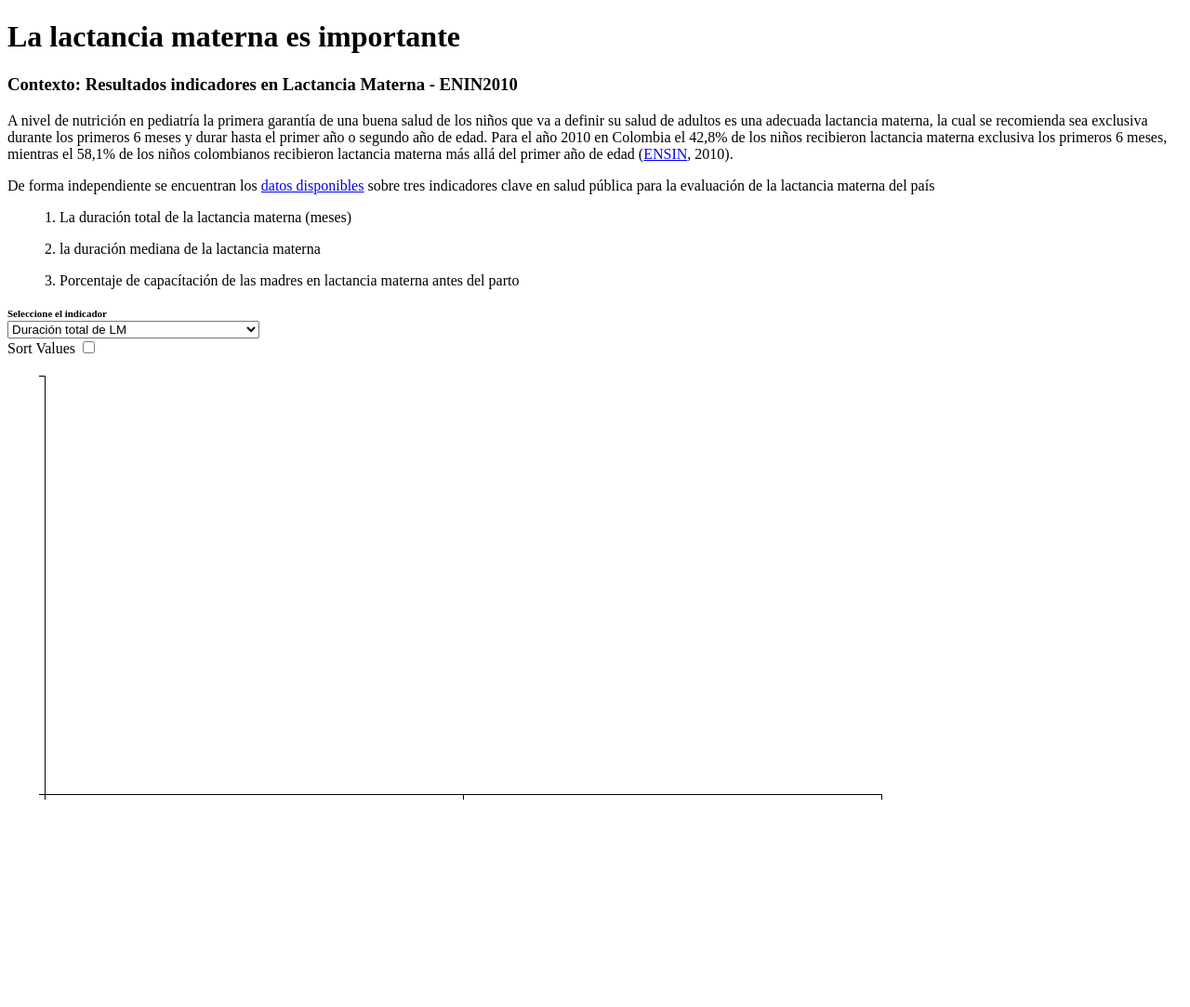
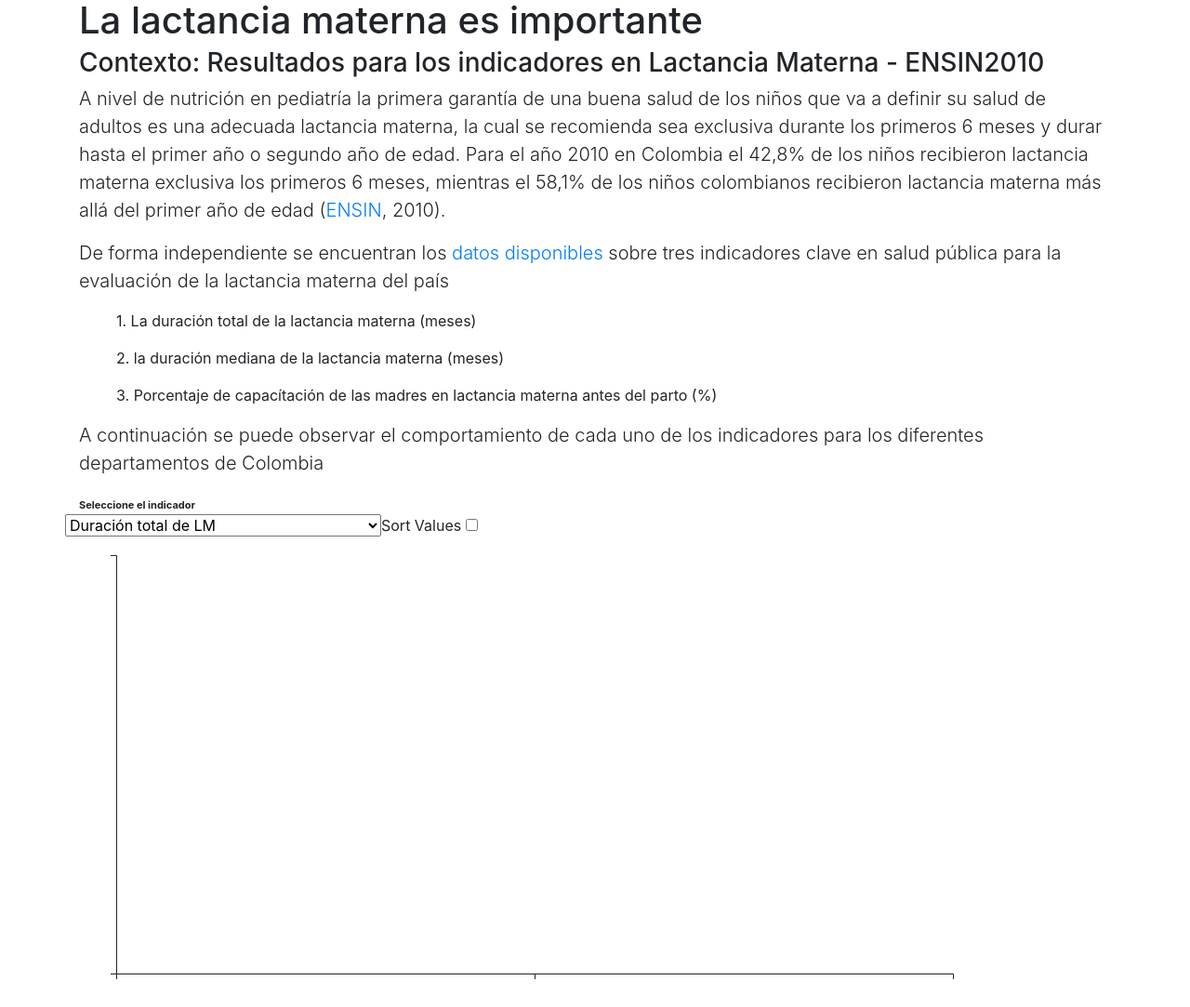
Before and after one commit to as-garciav/VA_Uniandes, a plain HTML site: page index.html in a window 1280 px wide. Shown: the whole page at 93% size. Before the commit the page ends 896 px from the top, so only its background shows below. Drawn offline with nearby package versions, Linux system fonts and the light colour scheme.

Commit message:
d3 library update

```diff
--- a/index.html
+++ b/index.html
@@ -6,6 +6,9 @@
 
 
 		<title> Indicadores lactancia materna para el año 2010</title>
+		 <!-- Bootstrap core CSS -->
+	    <link rel="stylesheet" href="https://maxcdn.bootstrapcdn.com/bootstrap/4.0.0-beta/css/bootstrap.min.css" integrity="sha384-/Y6pD6FV/Vv2HJnA6t+vslU6fwYXjCFtcEpHbNJ0lyAFsXTsjBbfaDjzALeQsN6M" crossorigin="anonymous">
+
 	</head>
 	<body>
 		<style src="CSS/styles.css">
@@ -16,20 +19,23 @@
 			</div>
 
 			<div class = "analysys-text">
-				<h3> Contexto: Resultados indicadores en Lactancia Materna - ENIN2010 </h3>
+				<h3> Contexto: Resultados para los indicadores en Lactancia Materna - ENSIN2010 </h3>
 				<p class = "lead"> A nivel de nutrición en pediatría la primera garantía de una buena salud de los niños que va a definir su salud de adultos es una adecuada lactancia materna, la cual se recomienda sea exclusiva durante los primeros 6 meses y durar hasta el primer año o segundo año de edad. Para el año 2010 en Colombia el 42,8% de los niños recibieron lactancia materna exclusiva los primeros 6 meses, mientras el 58,1% de los niños colombianos recibieron lactancia materna más allá del primer año de edad (<a href="https://www.icbf.gov.co/bienestar/nutricion/encuesta-nacional-situacion-nutricional">ENSIN</a>, 2010). </p>
 
 				<p class = "lead"> De forma independiente se encuentran los <a href = "https://www.datos.gov.co/Salud-y-Protecci-n-Social/Salud-Datos/5kgh-si6m">datos disponibles</a> sobre tres indicadores clave en salud pública para la evaluación de la lactancia materna del país </p>
 
 				<ul>
 					<p>1. La duración total de la lactancia materna (meses) </p>
-					<p>2. la duración mediana de la lactancia materna </p>
-					<p>3. Porcentaje de capacítación de las madres en lactancia materna antes del parto </p>
+					<p>2. la duración mediana de la lactancia materna (meses) </p>
+					<p>3. Porcentaje de capacítación de las madres en lactancia materna antes del parto (%) </p>
 				</ul>
+
+				<p class = "lead"> A continuación se puede observar el comportamiento de cada uno de los indicadores para los diferentes departamentos de Colombia </p>
+
 			</div>
 		</div>
 
-
+		<div class = "container">
 			<b style="font-size:11px;">Seleccione el indicador</b>
 			<div class="row">
 
@@ -48,12 +54,14 @@
 					  <input type="checkbox" id="myCheckbox">
 					</span>
 				</div>
-
 			</div>
 		<!-- Creating space for my canvas-->
 			<div id="barPlot"></div>
-		<script src="http://d3js.org/d3.v5.min.js"></script>
+			<script src="https://d3js.org/d3.v5.min.js"></script>
 			<script src="js/simpleBarPlot.js"> </script>
+		</div>
+
+
 
 			</body>
 </html>
```
Lines whose indentation alone changed are shown as unchanged.
